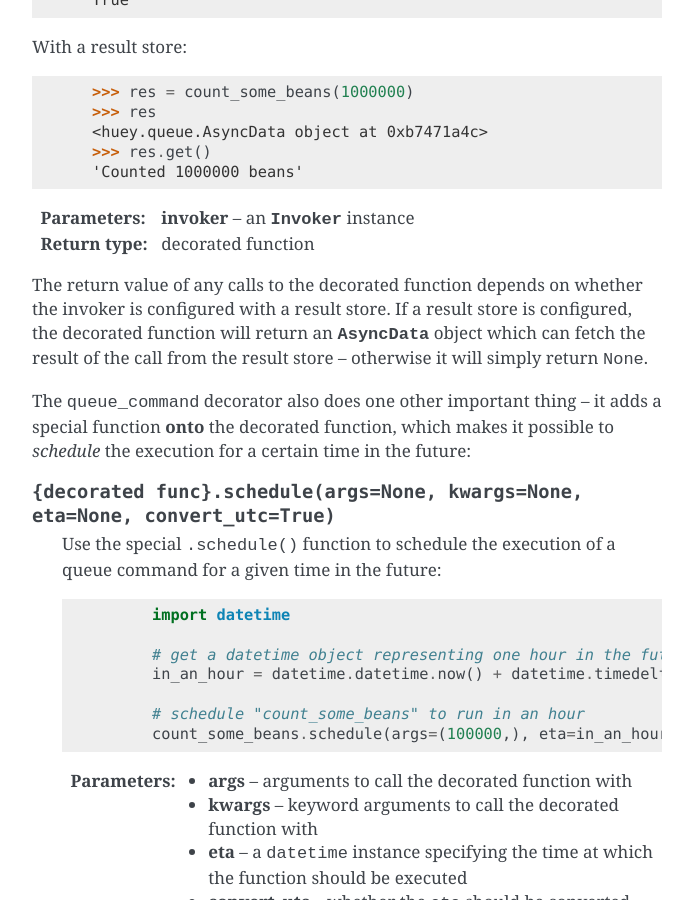
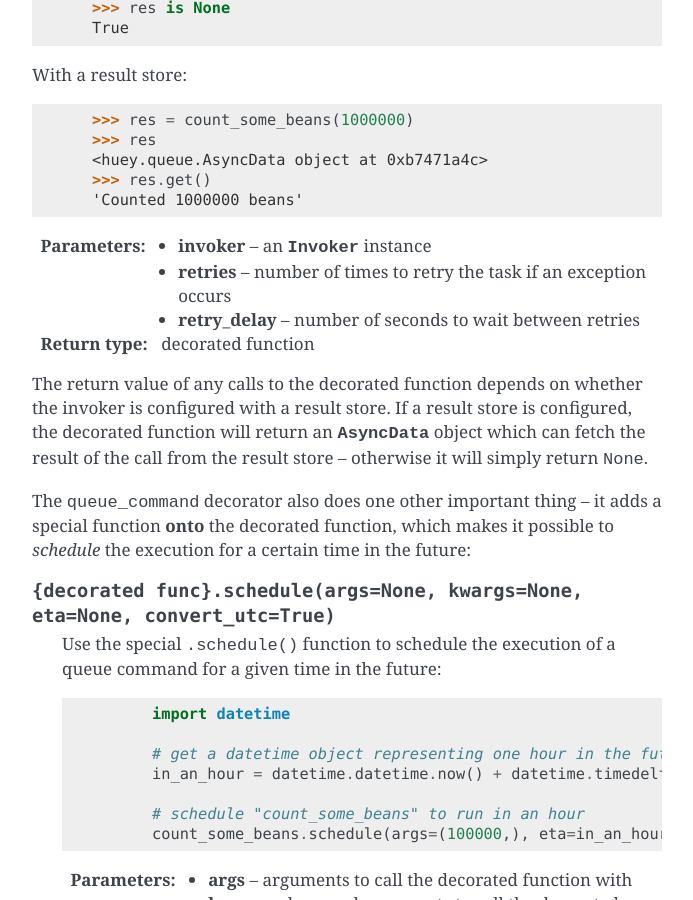
Before and after one commit to coleifer/huey, a Sphinx documentation site: the page built from docs/api.rst, in a window 1280 px wide and 900 px high, scrolled down 1420 px. Shown: the whole window, without its empty margins (418-1111 px from the left). Built offline with Sphinx 7.4.7, drawn with Linux system fonts in a browser that asks for light colours; some of the changed text lies outside the part shown.

Commit message:
Updating docs on queue command api

```diff
--- a/docs/api.rst
+++ b/docs/api.rst
@@ -25,7 +25,7 @@ Function decorators and helpers
 
 .. py:module:: huey.decorators
 
-.. py:function:: queue_command(invoker)
+.. py:function:: queue_command(invoker[, retries=0[, retry_delay=0]])
 
     Function decorator that marks the decorated function for processing by the
     consumer.  Calls to the decorated function will do the following:
@@ -78,6 +78,8 @@ Function decorators and helpers
         'Counted 1000000 beans'
 
     :param invoker: an :py:class:`Invoker` instance
+    :param retries: number of times to retry the task if an exception occurs
+    :param retry_delay: number of seconds to wait between retries
     :rtype: decorated function
 
     The return value of any calls to the decorated function depends on whether the invoker
```
